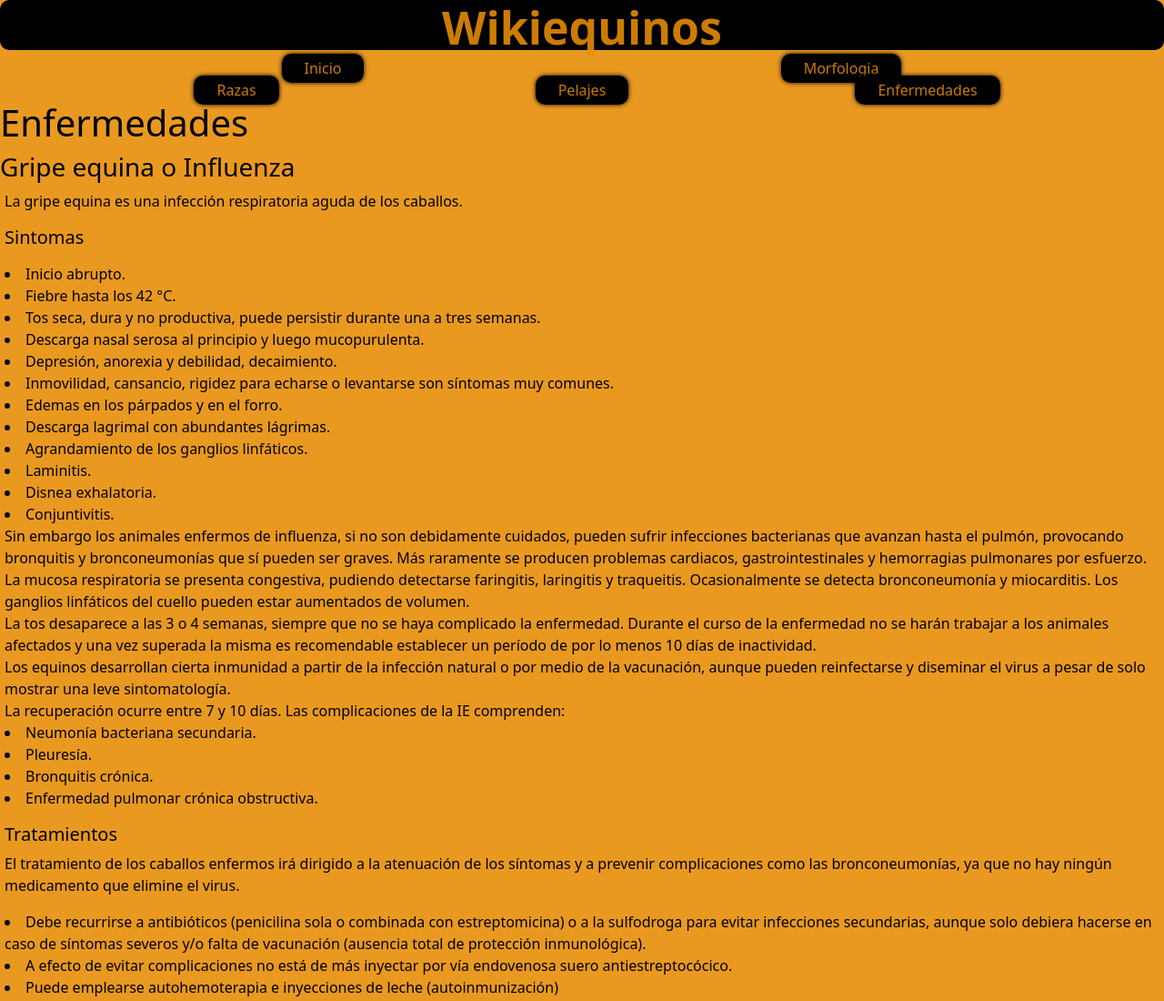
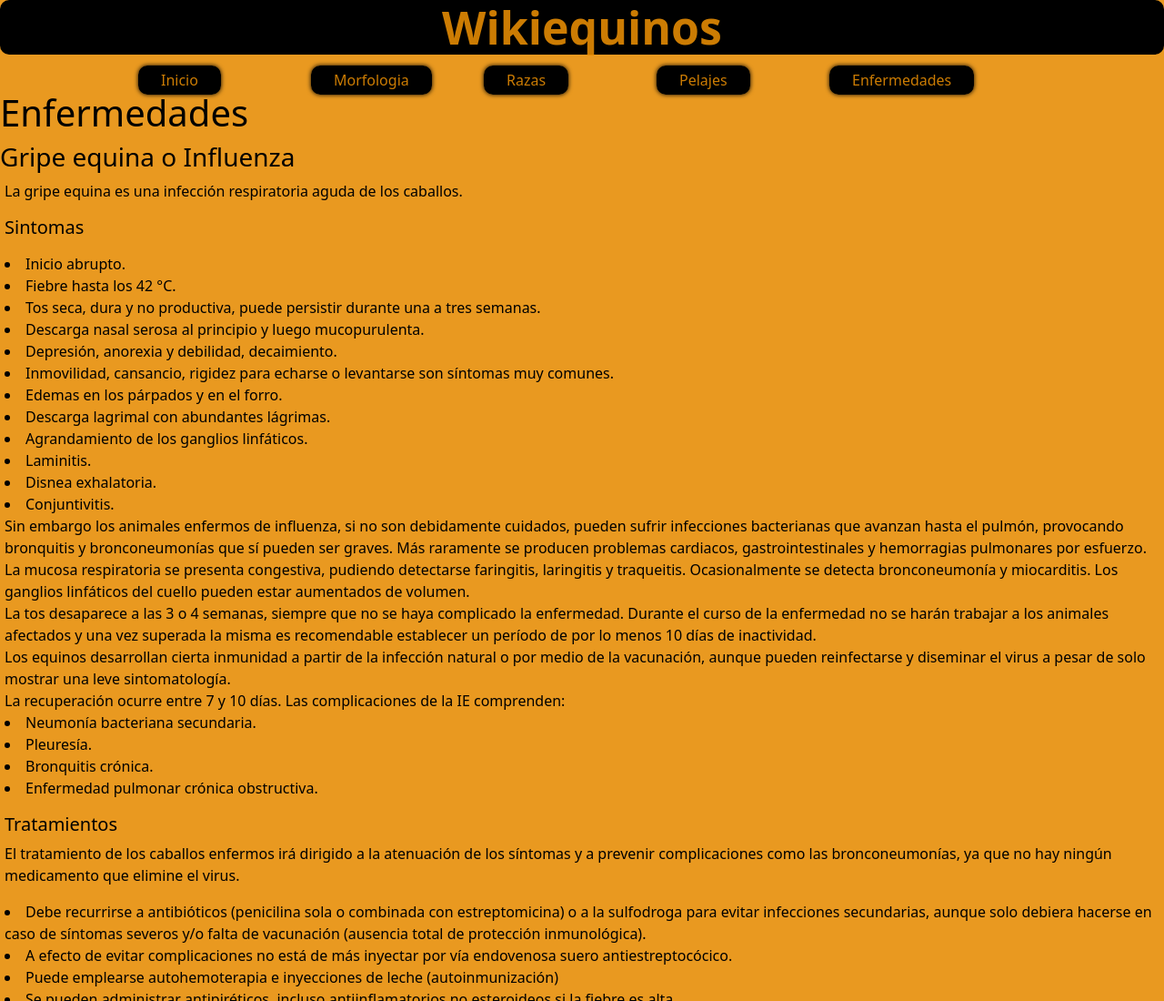
Before and after one commit to Facurivera/3-pre-entrega-, a plain HTML site: page Temas/Enfermedades.html in a window 1280 px wide. Shown: the top 1100 px of the page at 91% size. Drawn offline with nearby package versions, Linux system fonts and the light colour scheme.

Commit message:
entrega final

```diff
--- a/Temas/Enfermedades.html
+++ b/Temas/Enfermedades.html
@@ -11,26 +11,24 @@
     <link href="https://cdn.jsdelivr.net/npm/bootstrap@5.3.0-alpha1/dist/css/bootstrap.min.css" rel="stylesheet" integrity="sha384-GLhlTQ8iRABdZLl6O3oVMWSktQOp6b7In1Zl3/Jr59b6EGGoI1aFkw7cmDA6j6gD" crossorigin="anonymous">
 </head>
 <body class="fondo">
-    <h1 style="color: rgba(231, 140, 3, 0.884)" class="titulo">Wikiequinos</h1>
+    <h1 class="titulo">Wikiequinos</h1>
     <header >
         <nav>
             <div class="container text-center">
-                <div class="row">
-                    <div class="col">
+                <div class="row mt-3">
+                    <div class="col-md-2">
                         <a href="../index.html" class="enlace">Inicio</a>
                     </div>
-                    <div class="col">
+                    <div class="col-md-2">
                         <a href="Morfologia.html" class="enlace">Morfologia</a>
                     </div>
-                </div>
-                <div class="row">
-                    <div class="col">
+                    <div class="col-md-2">
                         <a href="Raza.html" class="enlace">Razas</a>
                     </div>
-                    <div class="col">
+                    <div class="col-md-2">
                         <a href="Pelaje.html" class="enlace">Pelajes</a>
                     </div>
-                    <div class="col">
+                    <div class="col-md-2">
                         <a href="Enfermedades.html" class="enlace">Enfermedades</a>
                     </div>
                 </div>
--- a/css/compilado.css
+++ b/css/compilado.css
@@ -1,11 +1,12 @@
 .titulo {
-  height: 55px;
+  height: 60px;
   font-size: 50px;
   font-weight: bold;
   background-color: #000;
   text-align: center;
   border-radius: 10px;
   box-shadow: rgba(231, 140, 3, 0.884);
+  color: rgba(231, 140, 3, 0.884);
   animation-name: agrandar;
   animation-timing-function: ease;
   animation-duration: 2s;
@@ -42,7 +43,7 @@
     height: 40px; }
   100% {
     font-size: 50px;
-    height: 55px; } }
+    height: 60px; } }
 
 .subtitulo {
   font-size: 50px;
--- a/scss/imports/_general.scss
+++ b/scss/imports/_general.scss
@@ -1,11 +1,12 @@
 .titulo{
-    height: 55px;
+    height: 60px;
     font-size: $gigante;
     font-weight: bold;
     background-color: $negro;
     text-align: center;
     border-radius: 10px;
     box-shadow: $naranja;
+    color: $naranja;
 
     animation-name: agrandar;
     animation-timing-function: ease;
@@ -45,6 +46,6 @@
     }
     100%{
         font-size: $gigante;
-        height: 55px;
+        height: 60px;
     }
   }
```
Also changed, not shown: Temas/Morfologia.html (+7 -9 lines), Temas/Pelaje.html (+7 -9 lines), Temas/Raza.html (+7 -9 lines), index.html (+7 -9 lines).
